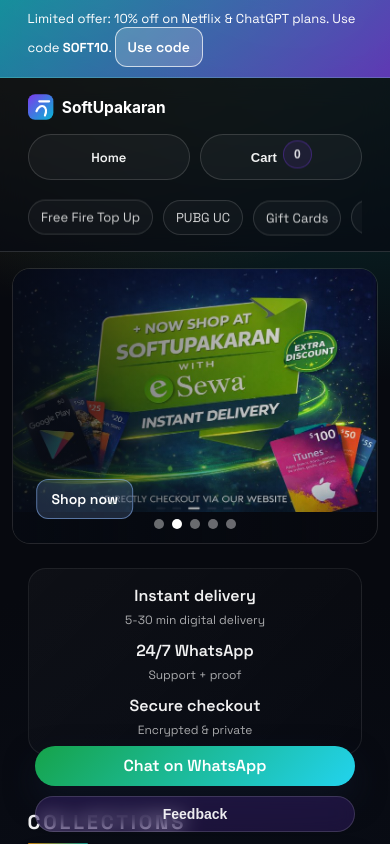
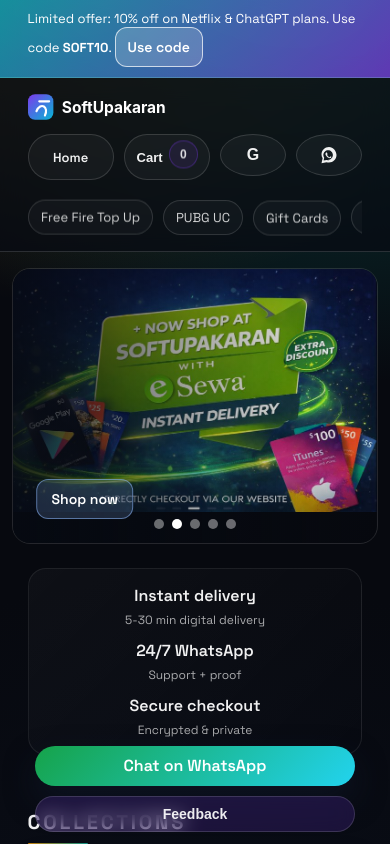
Before and after one commit to Subash107/softupakaran, a plain HTML site: page frontend/index.html in a window 390 px wide. Drawn offline with Linux system fonts and the light colour scheme; no server answers.

Commit message:
Add mobile Gmail and WhatsApp shortcuts

```diff
--- a/frontend/index.html
+++ b/frontend/index.html
@@ -47,6 +47,12 @@
       <span>Cart</span>
       <span class="badge" data-cart-count="">0</span>
     </button>
+    <button class="mobileNavBtn mobileIconBtn" type="button" data-mobile-google aria-label="Sign in with Google">
+      <span>G</span>
+    </button>
+    <a class="mobileNavBtn mobileIconBtn" href="https://wa.me/97721121212121" aria-label="WhatsApp chat" target="_blank" rel="noreferrer">
+      <svg viewBox="0 0 32 32" width="18" height="18" aria-hidden="true" focusable="false"><path fill="currentColor" d="M16 3C9.4 3 4 8.4 4 15c0 2.3.6 4.4 1.8 6.2L4 29l8-1.6c1.2.5 2.6.7 4 .7 6.6 0 12-5.4 12-12S22.6 3 16 3zm0 21.8c-1.2 0-2.4-.3-3.4-.8l-.5-.2-4.7.9.9-4.5-.3-.6c-.7-1.1-1-2.4-1-3.7 0-4.2 3.4-7.6 7.6-7.6s7.6 3.4 7.6 7.6-3.4 7.6-7.6 7.6zm4.2-5.7c-.2-.1-1.4-.7-1.6-.8-.2-.1-.4-.1-.6.1-.2.2-.7.8-.9 1-.1.2-.3.2-.5.1-1.8-.9-3-2.2-3.6-3.4-.2-.3 0-.5.1-.6.1-.1.2-.3.3-.4.1-.1.1-.2.2-.4.1-.1 0-.3 0-.4 0-.1-.6-1.5-.8-2-.2-.5-.4-.4-.6-.4h-.5c-.2 0-.4.1-.6.3-.2.2-.8.8-.8 2s.8 2.3.9 2.5c.1.2 1.6 2.6 4 3.6 2.3 1 2.3.7 2.7.6.4-.1 1.4-.6 1.6-1.1.2-.5.2-.9.1-1z"/></svg>
+    </a>
   </div>
 <a id="adminLink" style="display:none" href="admin.html">Admin</a></div>
 <div class="pillnav">
@@ -289,6 +295,18 @@
   <script src="js/dev-api-override.js"></script>
 <script src="js/auto-init.js"></script>
   <script src="js/google-nav.js"></script>
+<script>
+  document.addEventListener("DOMContentLoaded", () => {
+    const mobileGoogle = document.querySelector("[data-mobile-google]");
+    const desktopGoogle = document.getElementById("googleNavBtn");
+    if(mobileGoogle && desktopGoogle){
+      mobileGoogle.addEventListener("click", (e) => {
+        e.preventDefault();
+        desktopGoogle.click();
+      });
+    }
+  });
+</script>
 <div class="floatingSupport" data-floating-actions="">
   <a class="chatFab" href="https://wa.me/97721121212121" target="_blank" rel="noreferrer" aria-label="WhatsApp chat">
     <span>Chat on WhatsApp</span>
--- a/frontend/styles.css
+++ b/frontend/styles.css
@@ -411,6 +411,19 @@
   color: var(--text);
   font-weight: 600;
   font-size: 13px;
+}
+.mobileIconBtn{
+  width: 42px;
+  height: 42px;
+  padding: 0;
+  border-radius: 50%;
+  font-size: 16px;
+  font-weight: 700;
+  justify-content: center;
+}
+.mobileIconBtn svg{
+  width: 20px;
+  height: 20px;
 }
 .btn{
   display:inline-flex; align-items:center; justify-content:center; gap:10px;
```
